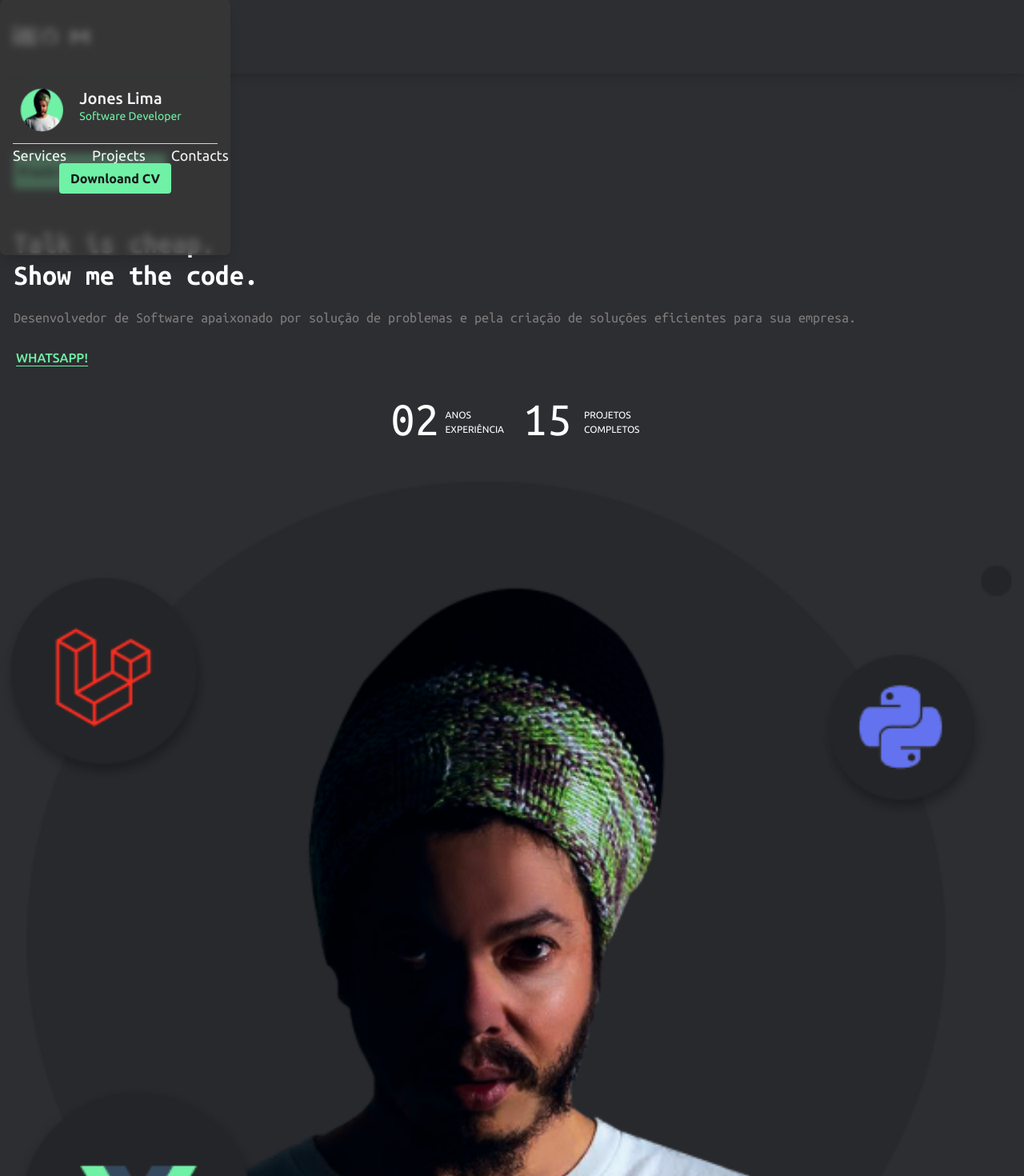
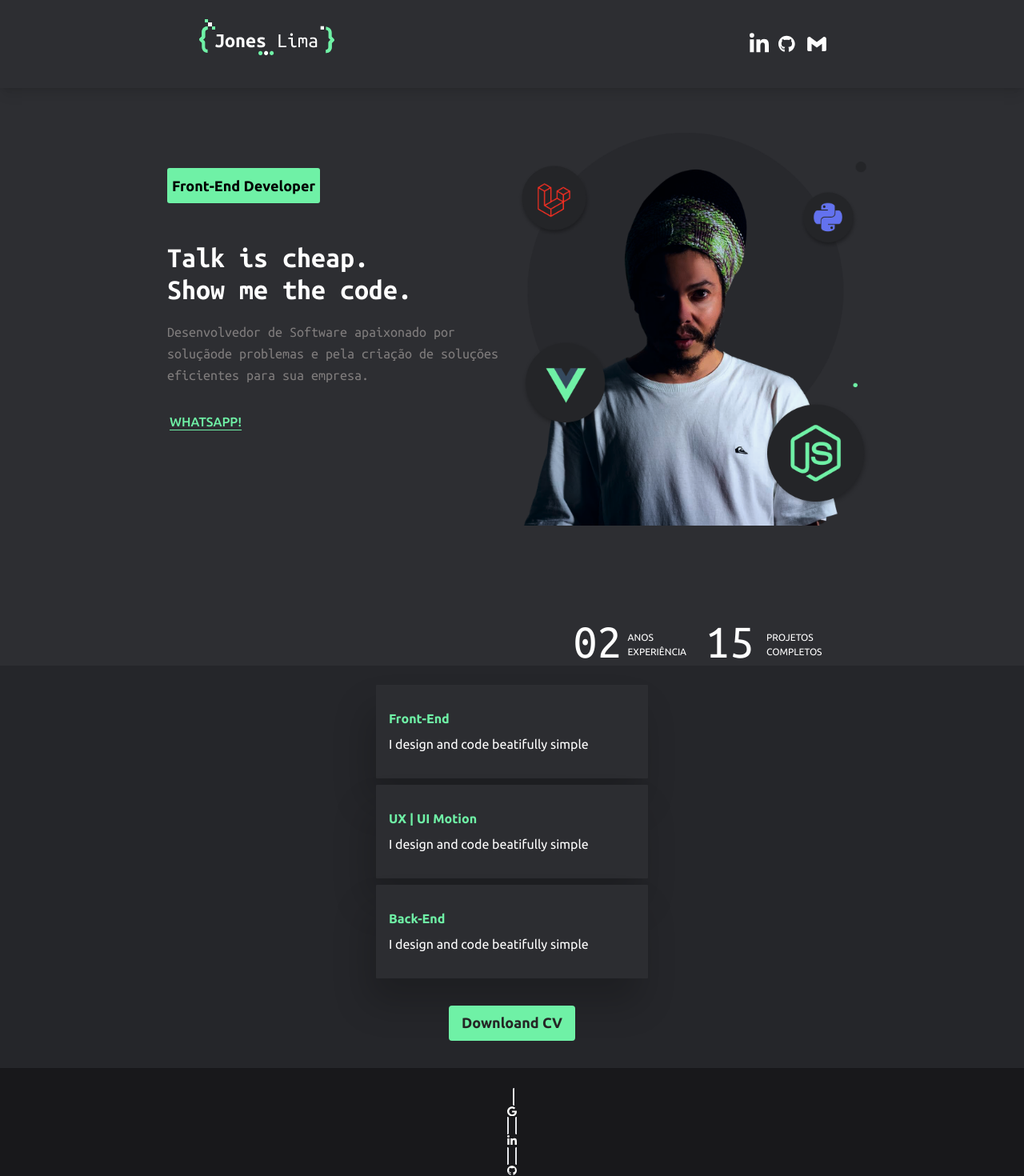
Before and after one commit to jonesrasta/jones-portifoilo, a Vue app: page / in a window 1280 px wide. Shown: the top 1470 px of the page at 80% size. Built offline with nearby package versions, Linux system fonts and the light colour scheme; what tw-elements would draw is missing.

Commit message:
Ajustes Desktop

```diff
--- a/src/App.vue
+++ b/src/App.vue
@@ -3,14 +3,16 @@ import Navbar from "./components/Home/Nav/Navbar.vue";
 import Logo from "./components/Home/Logo/Logo.vue";
 import Footer from "./layout/Footer/Footer.vue"
 import ButtonCv from "./components/Button/ButtonCv.vue"
+import ButtonBox from "./components/Home/Box/ButtonBox.vue";
 
 
 </script>
 
 <template>
-  <div class="bg-[color:#2D2E32] max-w-auto mx-auto">
+  <div class="bg-[color:#2D2E32] w-full">
     <Navbar />
     <Logo />
+    <ButtonBox />
     <ButtonCv />
     <Footer />
   </div>
--- a/src/components/Button/ButtonCv.vue
+++ b/src/components/Button/ButtonCv.vue
@@ -3,7 +3,7 @@
 
 <template>
 
-  <div Class="container bg-[color:#25262A] w-full py-2.5 items-center">
+  <div Class="flex bg-[color:#25262A] py-2.5 align-center justify-center">
   <button
     class="Button bg-[color:#6FF1A6] rounded"
   >
@@ -13,11 +13,7 @@
 </template>
 
 <style scoped>
-.container {
-display: flex;
-justify-content: center;
-align-items: center
-}
+
 .Button {
 color: rgb(37, 37, 37);
 font-family: ubuntu mono;
--- /dev/null
+++ b/src/components/Home/Box/ButtonBox.vue
@@ -0,0 +1,44 @@
+<script setup></script>
+
+<template>
+  <div class="grid justify-center pt-6 bg-[color:#25262A] w-full">
+    <button
+      class="box-button shadow-md hover:transition hover:duration-300 hover:ease-in-out"
+    >
+      <p class="text-box font-bold text-[color:#6FF1A6] h-8 flex pl-4">
+        Front-End
+      </p>
+      <p class="flex font-normal pl-4 text-white">
+        I design and code beatifully simple
+      </p>
+    </button>
+    <button class="box-button mt-2 shadow-md">
+      <p class="text-box font-bold text-[color:#6FF1A6] h-8 flex pl-4">
+        UX | UI Motion
+      </p>
+      <p class="flex font-normal pl-4 text-white">
+        I design and code beatifully simple
+      </p>
+    </button>
+    <button class="box-button justify-center mt-2 shadow-md">
+      <p class="text-box font-bold text-[color:#6FF1A6] h-8 flex pl-4">
+        Back-End
+      </p>
+      <p class="flex font-normal pl-4 text-white">
+        I design and code beatifully simple
+      </p>
+    </button>
+  </div>
+</template>
+
+<style scoped>
+.box-button {
+  width: 340px;
+  height: 117px;
+  background: #2c2d31;
+  box-shadow: -10px 31px 46px rgba(0, 0, 0, 0.2);
+  border-radius: 1px;
+  justify-content: center;
+  align-items: center;
+}
+</style>
--- a/src/components/Home/Logo/Logo.vue
+++ b/src/components/Home/Logo/Logo.vue
@@ -3,7 +3,7 @@ import styles from "./logo.module.scss";
 </script>
 
 <template>
-  <div class="container bg-[color:#2D2E32]">
+  <div class="lg:columns-2 mx-auto overflow-hidden max-w-4xl">
     <div class="box bg-[color:#6FF1A6] m-12">
       <h1 class="text-center text-lg font-ubuntu font-bold">
         Front-End Developer
@@ -15,17 +15,28 @@ import styles from "./logo.module.scss";
         Show me the code.
       </h2>
       <p :class="styles.subtitle">
-        Desenvolvedor de Software apaixonado por solução de problemas e pela
-        criação de soluções eficientes para sua empresa.
-      </p>
-      <ul class="list-none pt-6">
-        <li>
-          <a
+      Desenvolvedor de Software apaixonado por soluçãode problemas e pela
+      criação de soluções eficientes para sua empresa.
+    </p>
+    <div class="py-8">
+    <a
             href="https://wa.me/+5511955509876"
             target="blank"
             class="font-medium underline underline-offset-4 text-[color:#6FF1A6] hover:text-emerald-300 pl-5"
             >WHATSAPP!</a
           >
+        </div>
+    <div class="md:flex py-6">
+        <img
+          class="h-auto w-full object-cover md:h-full md:py-8"
+          src="/src/assets/img/jones.png"
+          alt="Img Jones"
+        >
+    </div>
+
+      <ul class="list-none pt-6">
+        <li>
+
         </li>
       </ul>
       <div :class="styles.experiences" class="flex justify-center mb-2">
@@ -39,43 +50,6 @@ import styles from "./logo.module.scss";
           COMPLETOS
         </p>
       </div>
-      <div class="flex flex-col justify-center">
-        <img
-          src="/src/assets/img/jones.png"
-          class="mt-10 w-full h-full"
-          alt=""
-          width="286"
-          height="328"
-        />
-      </div>
-    </div>
-    <div class="grid justify-center pt-6 bg-[color:#25262A] w-full">
-      <button
-        class="box-button shadow-md hover:transition hover:duration-300 hover:ease-in-out"
-      >
-        <p class="text-box font-bold text-[color:#6FF1A6] h-8 flex pl-4">
-          Front-End
-        </p>
-        <p class="flex font-normal pl-4 text-white">
-          I design and code beatifully simple
-        </p>
-      </button>
-      <button class="box-button mt-2 shadow-md">
-        <p class="text-box font-bold text-[color:#6FF1A6] h-8 flex pl-4">
-          UX | UI Motion
-        </p>
-        <p class="flex font-normal pl-4 text-white">
-          I design and code beatifully simple
-        </p>
-      </button>
-      <button class="box-button justify-center mt-2 shadow-md">
-        <p class="text-box font-bold text-[color:#6FF1A6] h-8 flex pl-4">
-          Back-End
-        </p>
-        <p class="flex font-normal pl-4 text-white">
-          I design and code beatifully simple
-        </p>
-      </button>
     </div>
   </div>
 </template>
@@ -91,14 +65,4 @@ import styles from "./logo.module.scss";
   flex-direction: column-reverse;
   justify-content: center;
 }
-
-.box-button {
-  width: 340px;
-  height: 117px;
-  background: #2c2d31;
-  box-shadow: -10px 31px 46px rgba(0, 0, 0, 0.2);
-  border-radius: 1px;
-  justify-content: center;
-  align-items: center
-}
 </style>
--- a/src/components/Home/Nav/Navbar.vue
+++ b/src/components/Home/Nav/Navbar.vue
@@ -13,10 +13,11 @@ export default {
 
 <template>
   <div
-    class="header md:flex justify-between items-center text-gray-100 py-6 hover:text-gray-100 focus:text-gray-700 shadow-lg"
+    class="md:flex justify-around items-center text-gray-100 py-6 hover:text-gray-100 focus:text-gray-700 shadow-lg"
   >
+
     <button
-      class="navbar-toggler absolute py-2 pl-6"
+      class="navbar-toggler md:hidden absolute py-2 pl-6"
       type="button"
       data-bs-toggle="collapse"
       data-bs-target="#navbarSupportedContent"
@@ -40,7 +41,14 @@ export default {
         ></path>
       </svg>
     </button>
-    <div class="flex justify-end px-2.5">
+    <div class="mb-4 mx-6 md:w-48">
+        <img
+        src="/src/assets/logo.svg"
+        alt="Avatar"
+      >
+      </div>
+    <div class="flex justify-end px-4">
+
       <a
         href="https://www.linkedin.com/in/joneslima"
         target="blank"
@@ -110,7 +118,7 @@ export default {
     </div>
   </div>
   <div
-    class="nav-mobile absolute py-8 md:flex justify-between items-center text-gray-100 hover:text-gray-100 focus:text-gray-700 shadow-lg"
+    class="nav-mobile md:hidden absolute py-8 justify-between items-center text-gray-100 hover:text-gray-100 focus:text-gray-700 shadow-lg"
   >
     <div class="text-center">
       <img
@@ -129,7 +137,7 @@ export default {
       </div>
       <div class="nav-list">
         <ul
-          class="md:flex md:items-center md:px-0 px-4 md:pb-0 pb-8 md:static absolute md:w-auto w-full duration-700 ease-in"
+          class="md:flex md:items-center md:px-26 px-4 md:pb-0 pb-8 absolute md:w-auto w-full duration-700 ease-in"
           :class="[open ? 'rigth-0' : 'rigth-[-100%]']"
         >
           <li class="md:mx-4 md:my-0 my-4 mt-4" v-for="link in Links" v-bind:key="link.link">
--- a/src/layout/Footer/Footer.vue
+++ b/src/layout/Footer/Footer.vue
@@ -1,12 +1,12 @@
 <template>
   <footer class="text-center bg-zinc-900 text-white">
     <div class="container px-6 pt-6">
-      <div class="flex justify-center mb-6">
+      <div class="justify-center mb-6">
         <a
           href="https://mail.google.com/"
           target="blank"
           type="button"
-          class="rounded-full border-2 hover:border-[color:#6FF1A6] text-white leading-normal uppercase hover:[color:#6FF1A6] hover:bg-opacity-5 focus:outline-none focus:ring-0 transition duration-150 ease-in-out w-9 h-9 m-1"
+          class="rounded-full border-2 hover:border-[color:#6FF1A6] leading-normal uppercase hover:[color:#6FF1A6] hover:bg-opacity-5 focus:outline-none focus:ring-0 transition duration-150 ease-in-out w-9 h-9 m-1"
         >
           <svg
             aria-hidden="true"
@@ -51,7 +51,7 @@
           href="https://github.com/jonesrasta"
           target="blank"
           type="button"
-          class="rounded-full border-2 hover:border-[color:#6FF1A6] text-white leading-normal uppercase hover:[color:#6FF1A6] hover:bg-black hover:bg-opacity-5 focus:outline-none focus:ring-0 transition duration-150 ease-in-out w-9 h-9 m-1"
+          class="rounded-full border-2 hover:border-[color:#6FF1A6] leading-normal uppercase hover:[color:#6FF1A6] hover:bg-black hover:bg-opacity-5 focus:outline-none focus:ring-0 transition duration-150 ease-in-out w-9 h-9 m-1"
         >
           <svg
             aria-hidden="true"
@@ -72,10 +72,7 @@
       </div>
     </div>
 
-    <div class="bg-zinc-900 text-center p-4 ">
-      © 2023 Copyright Jones Lima
-    </div>
-
+    <div class="bg-zinc-900 text-center p-4">© 2023 Copyright Jones Lima</div>
   </footer>
 </template>
 
```
